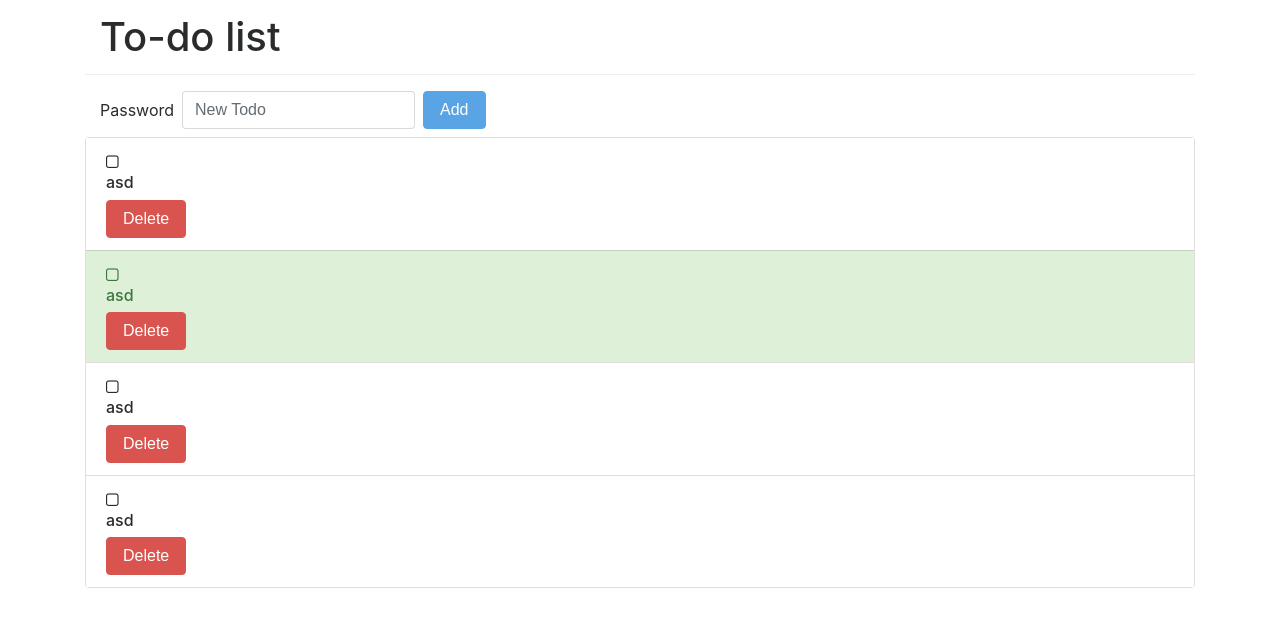
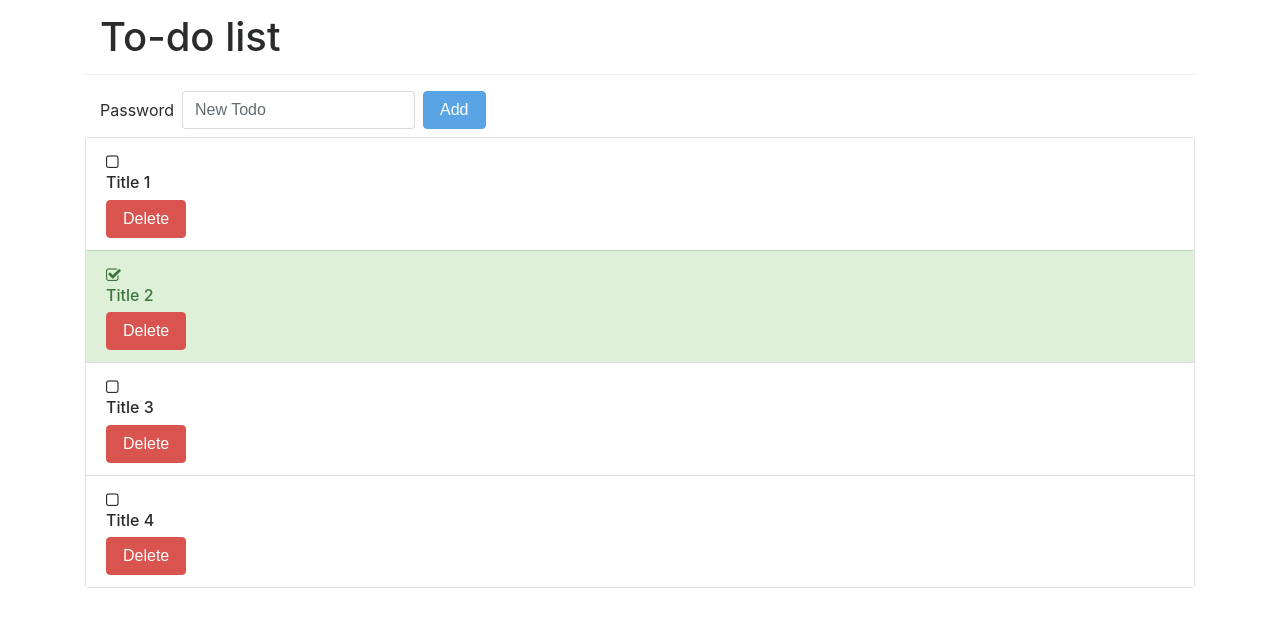
Before and after one commit to Can9UA/angular_4, an Angular app: page / in a window 1280 px wide. Shown: the top 624 px of the page. Built offline with nearby package versions, Linux system fonts and the light colour scheme.

Commit message:
sent data object from parent component

```diff
--- a/src/app/components/todo-item/todo-item.component.ts
+++ b/src/app/components/todo-item/todo-item.component.ts
@@ -1,4 +1,4 @@
-import { Component } from '@angular/core';
+import { Component, Input } from '@angular/core';
 
 // import { Todo } from '../../shared/todo';
 export class Todo {
@@ -15,6 +15,10 @@ export class Todo {
 })
 export class TodoItemComponent {
 
-  todo: Todo = new Todo('asd');
+  @Input() todo: Todo;
+
+  toggleState() {
+    this.todo.complited = !this.todo.complited;
+  }
 
 }
--- a/src/app/components/todo-list/todo-list.component.html
+++ b/src/app/components/todo-list/todo-list.component.html
@@ -3,6 +3,6 @@
       *ngFor="let todo of todos; let index = index"
       [ngClass]="{'list-group-item-success': todo.complited}"
   >
-    <app-todo-item></app-todo-item>
+    <app-todo-item [todo]="todo"></app-todo-item>
   </li>
 </ul>
--- a/src/app/components/todo-list/todo-list.component.ts
+++ b/src/app/components/todo-list/todo-list.component.ts
@@ -17,12 +17,8 @@ export class TodoListComponent {
   todos: Todo[] = todos;
   newTodoTitle: string = '';
 
-  toggleState(todo: Todo) {
-    todo.complited = !todo.complited;
-  }
-
   deleteTodo(todo: Todo) {
-    let index = this.todos.indexOf(todo);
+    const index = this.todos.indexOf(todo);
 
     if (index > -1) {
       this.todos.splice(index, 1);
```
